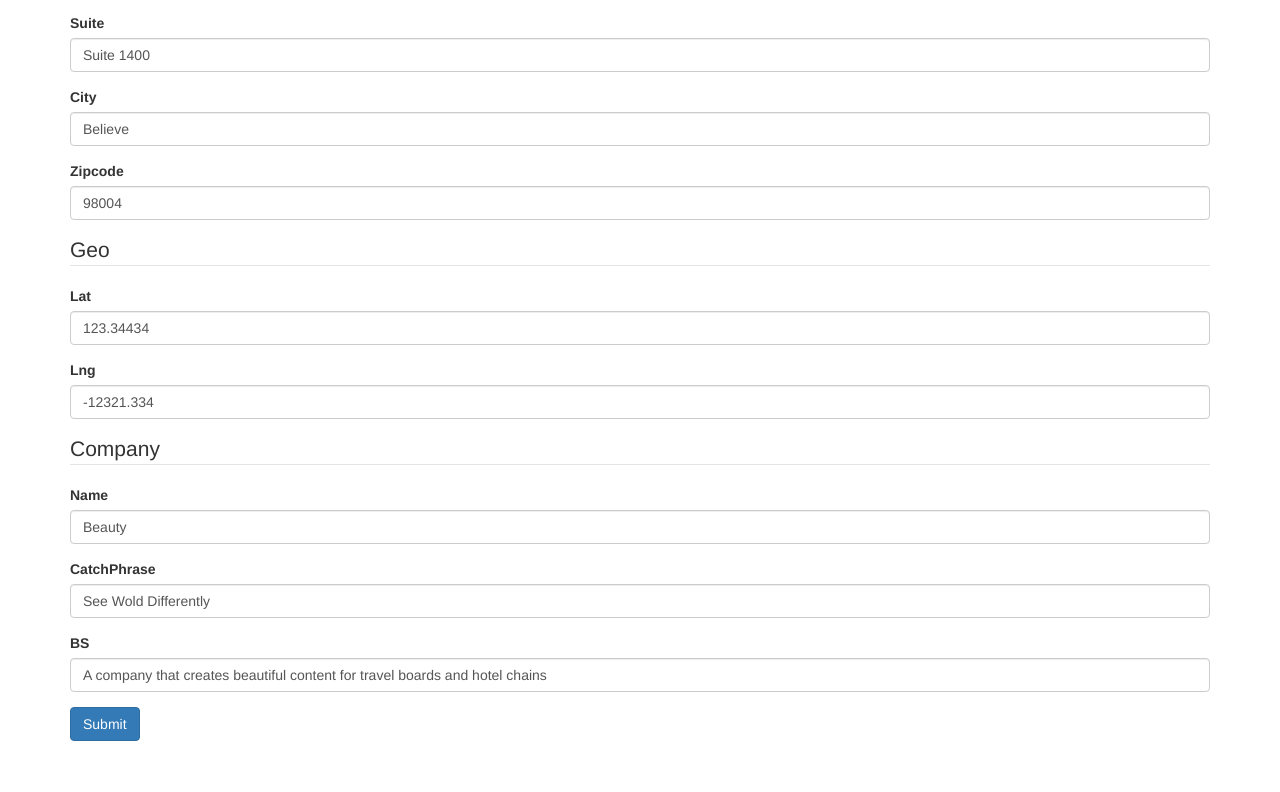
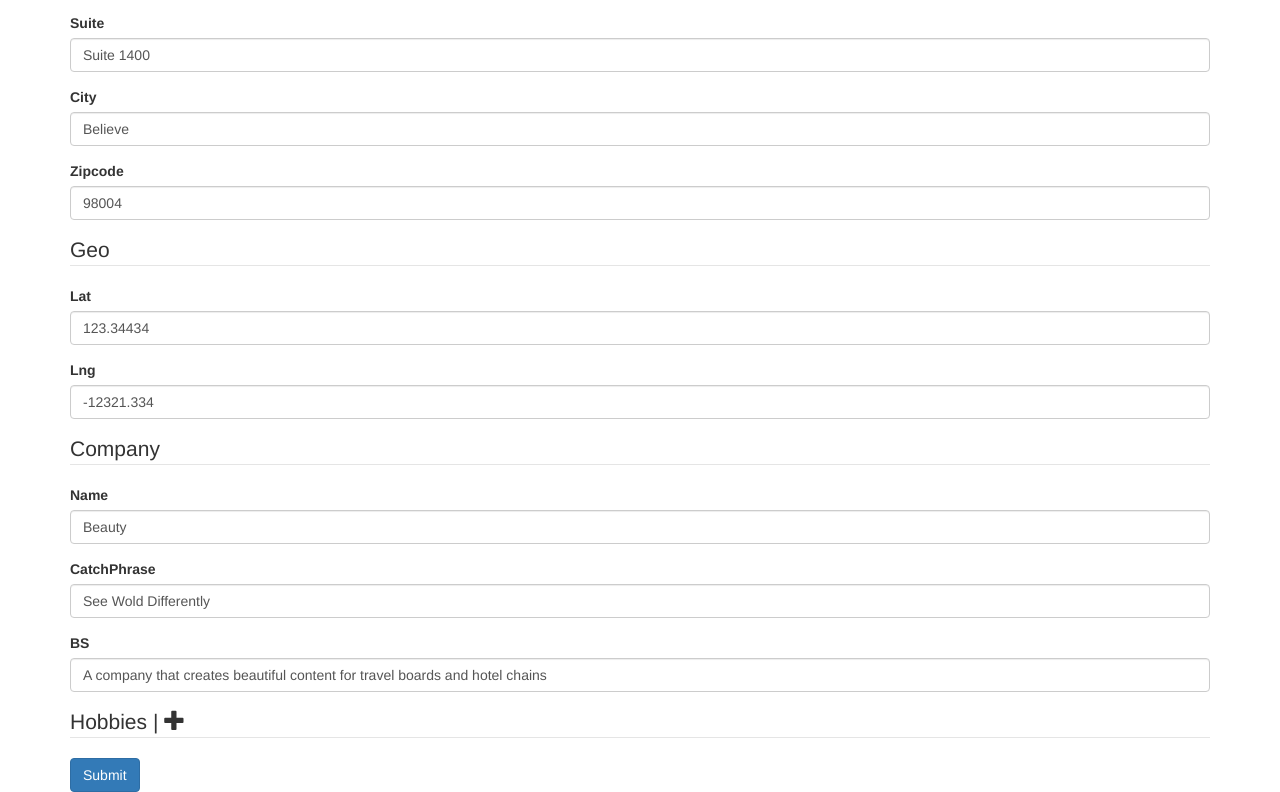
Before and after one commit to MrTato/Angular-9-Masterclass-with-TypeScript-Firebase-Material, an Angular app in the folder MYFIRSTANGULARSAPP/: page /new-user-reactive in a window 1280 px wide. Shown: the part 610-1402 px from the top of the page. Before the commit the page ends 1351 px from the top, so only its background shows below. Built offline with nearby package versions, Linux system fonts and the light colour scheme.

Commit message:
93. Dynamically Adding or Removing FormControl(s) or FormGroup(s) using FormArray(s)

```diff
--- a/MYFIRSTANGULARSAPP/src/app/components/new-user-reactive/new-user-reactive.component.html
+++ b/MYFIRSTANGULARSAPP/src/app/components/new-user-reactive/new-user-reactive.component.html
@@ -74,6 +74,15 @@
         ><input type="text" formControlName="bs" class="form-control" />
       </div>
     </fieldset>
+
+    <fieldset>
+      <legend>Hobbies | <span class="glyphicon glyphicon-plus" (click)="addHobby()"></span></legend>
+      <div class="input-group" *ngFor="let hobbyControl of userForm.get('hobbies').value; let i = index">
+        <input type="text" class="form-control" [formControlName]="i" placeholder="Hobby">
+        <span class="input-group-addon glyphicon glyphicon-trash" (click)="deleteHobby(i)"></span>
+      </div>
+    </fieldset>
+
     <button class="btn btn-primary" type="submit">Submit</button>
   </form>
 </div>
--- a/MYFIRSTANGULARSAPP/src/app/components/new-user-reactive/new-user-reactive.component.ts
+++ b/MYFIRSTANGULARSAPP/src/app/components/new-user-reactive/new-user-reactive.component.ts
@@ -41,7 +41,16 @@ export class NewUserReactiveComponent implements OnInit {
         catchPhrase: new FormControl('See Wold Differently'),
         bs: new FormControl('A company that creates beautiful content for travel boards and hotel chains'),
       }),
+      hobbies: new FormArray([]),
     });
+  }
+
+  addHobby() {
+    (<FormArray>this.userForm.get('hobbies')).push(new FormControl(''));
+  }
+
+  deleteHobby(index: number) {
+    (<FormArray>this.userForm.get('hobbies')).removeAt(index);
   }
 
   submit() {
```
